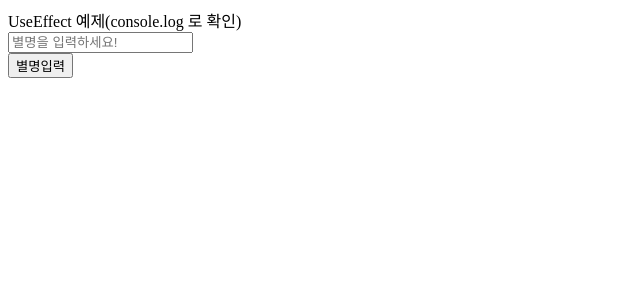
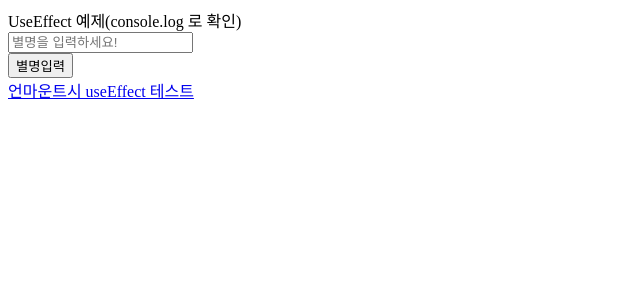
Before and after one commit to chane81/react-hooks, a React (Create React App) app: page /use-memo-example in a window 1280 px wide. Shown: the top 300 px of the page, without its empty margins (0-640 px from the left). Built offline with nearby package versions, Linux system fonts and the light colour scheme.

Commit message:
readme 수정과 언마운트 호출에 대한 테스트

```diff
--- a/src/components/UseMemoExample.js
+++ b/src/components/UseMemoExample.js
@@ -1,4 +1,5 @@
 import React, { useState, useEffect, useMemo, useRef } from 'react';
+import { Link } from 'react-router-dom';
 
 /**
  * 이전 상태값 가져오기
@@ -28,6 +29,13 @@
 		console.log('effect - nickname 상태값 update 효과:', nickname);
 	}, [nickname]);
 
+	/* useEffect 언마운트 호출 */
+	useEffect(() => {
+		return () => {
+			console.log('component 언마운트 될거야!');
+		};
+	}, []);
+
 	const ConsoleLog = ({ children }) => {
 		console.log('렌더링');
 		return false;
@@ -44,6 +52,9 @@
 			<button onClick={e => setNickname(txtNickname.current.value)}>
 				별명입력
 			</button>
+			<div>
+				<Link to='/'>언마운트시 useEffect 테스트</Link>
+			</div>
 		</div>
 	);
 }
```
Also changed, not shown: 1 other file (tests, documents, lock files or other folders).
